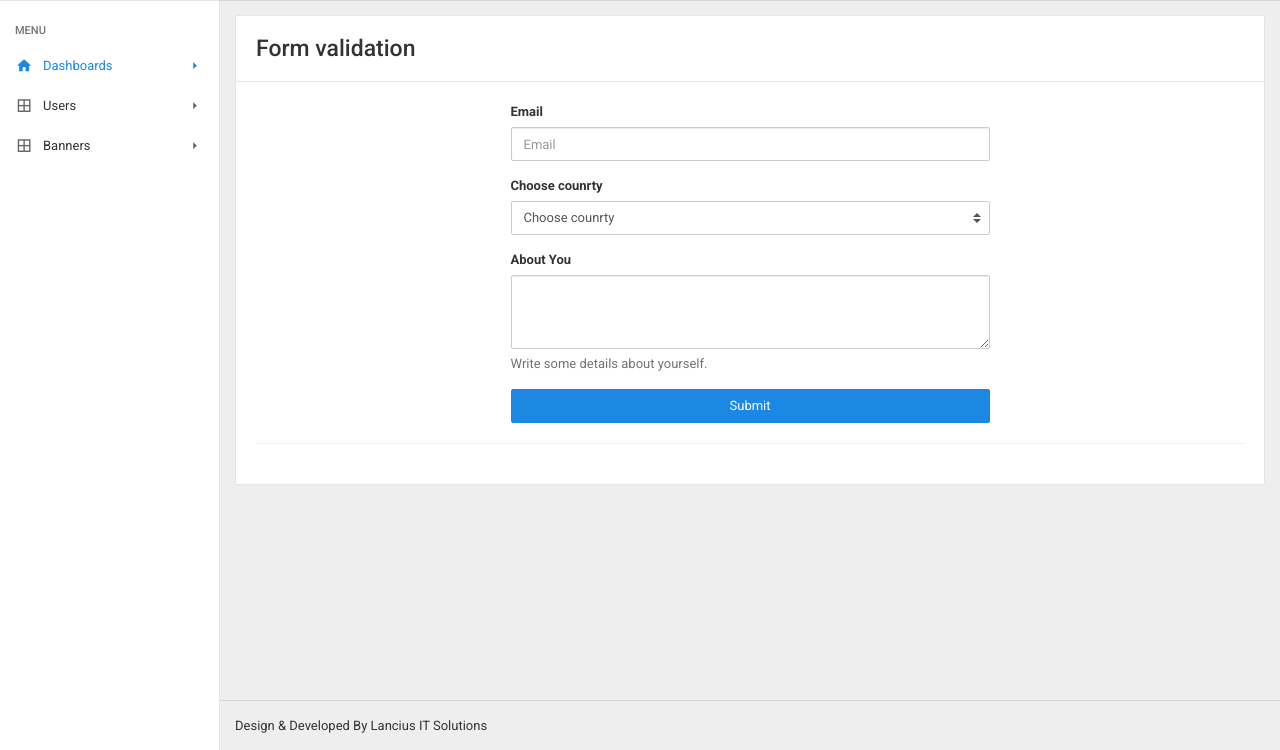
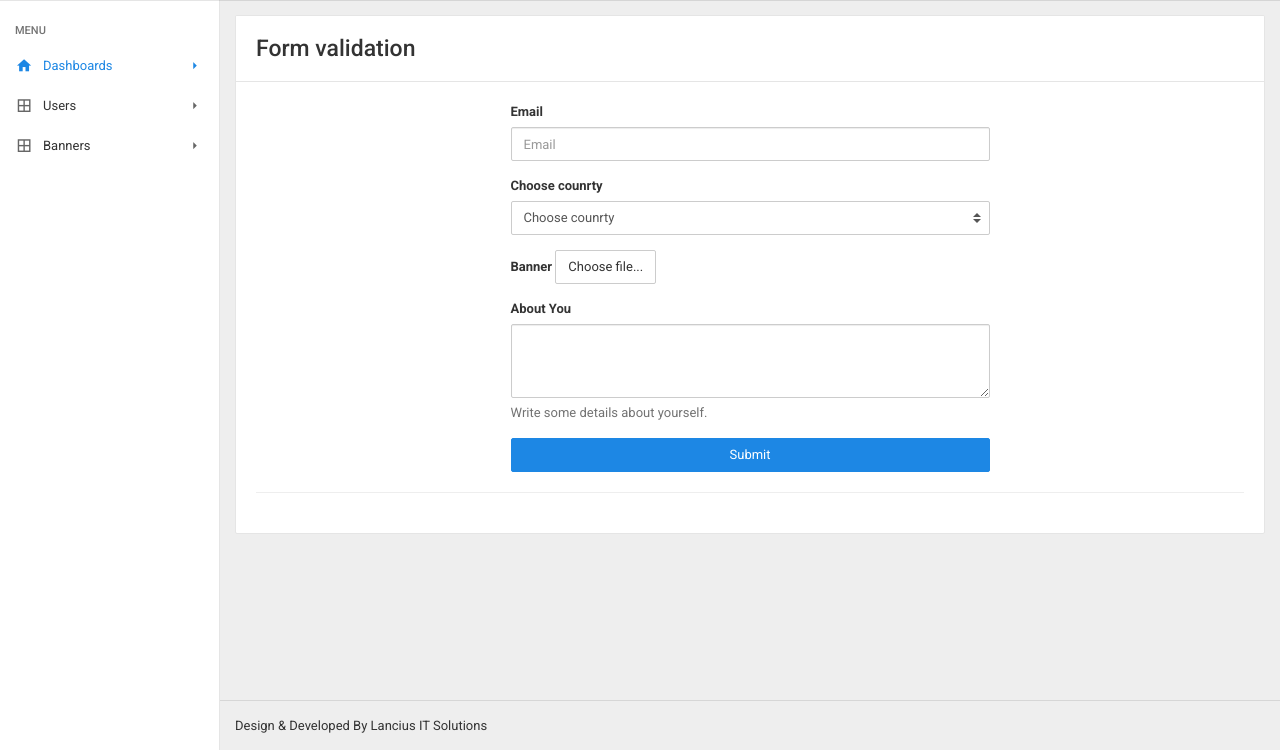
Before and after one commit to Srinivaslancius/develop_new_admin, a PHP site: page /develop_new_admin/form.php in a window 1280 px wide. Shown: the part 50-800 px from the top of the page. Run offline with PHP 8.4, Linux system fonts and the light colour scheme; some libraries are stand-ins or nearby versions.

Commit message:
added banner filed

```diff
--- a/form.php
+++ b/form.php
@@ -15,6 +15,7 @@
                     <input type="email" class="form-control" id="form-control-2" placeholder="Email" data-error="Please enter a valid email address." required>
                     <div class="help-block with-errors"></div>
                   </div>
+
                   <div class="form-group">
                     <label for="form-control-3" class="control-label">Choose counrty</label>
                     <select id="form-control-3" class="custom-select" data-error="This field is required." required>
@@ -29,6 +30,15 @@
                     </select>
                     <div class="help-block with-errors"></div>
                   </div>
+
+                  <div class="form-group">
+                    <label for="form-control-4" class="control-label">Banner</label>
+                    <label class="btn btn-default file-upload-btn">
+                        Choose file...
+                        <input id="form-control-22" class="file-upload-input" type="file" name="files[]" multiple="multiple">
+                      </label>
+                  </div>
+
                   <div class="form-group">
                     <label for="form-control-4" class="control-label">About You</label>
                     <textarea id="form-control-4" class="form-control" rows="3" data-error="This field is required." required></textarea>
```
